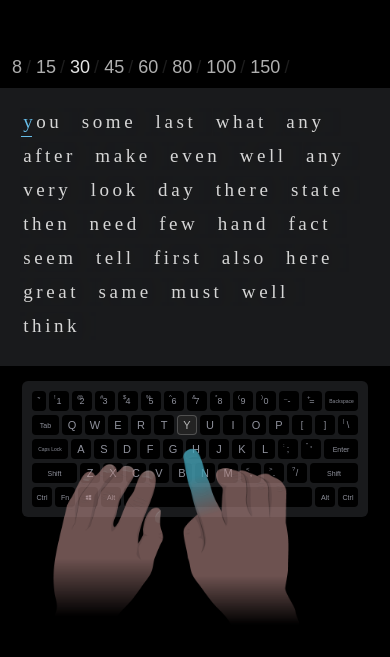
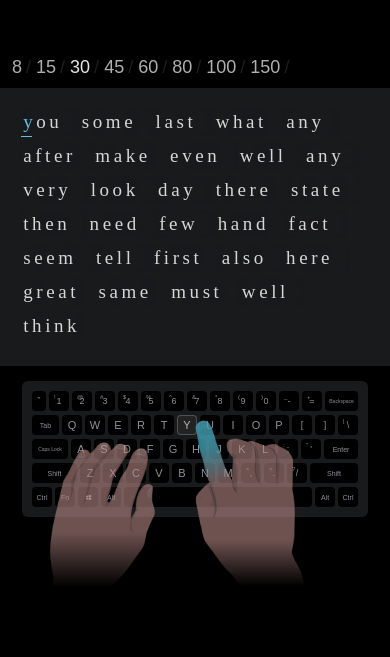
Before and after one commit to suryasarisa99/type, a React (Vite) app: page / in a window 390 px wide. Shown: the part 135-792 px from the top of the page. Built offline with nearby package versions, Linux system fonts and the light colour scheme; a web font is replaced by a local one.

Commit message:
fixed handpositions

```diff
--- a/src/components/KeyBoard.jsx
+++ b/src/components/KeyBoard.jsx
@@ -45,6 +45,7 @@ import leftNum5 from "../images/left-num-row-5.webp";
 import leftNum4 from "../images/left-num-row-4.webp";
 import leftNum3 from "../images/left-num-row-3.webp";
 import leftNum2 from "../images/left-num-row-2.webp";
+import rightNum0 from "../images/right-num-row-0.webp";
 import rightNum1 from "../images/right-num-row-1.webp";
 import rightNum2 from "../images/right-num-row-2.webp";
 import rightNum3 from "../images/right-num-row-3.webp";
@@ -77,13 +78,13 @@ export default function KeyBoard({ currentKey, goSettings }) {
         ...addAttributes(leftNum4, ["#", "3"]),
         ...addAttributes(leftNum3, ["$", "4"]),
         ...addAttributes(leftNum2, ["%", "5"]),
-        ...addAttributes(rightNum1, ["^", "6"]),
-        ...addAttributes(rightNum2, ["&", "7"]),
-        ...addAttributes(rightNum3, ["*", "8"]),
-        ...addAttributes(rightNum4, ["(", "9"]),
-        ...addAttributes(rightNum5, [")", "0"]),
-        ...addAttributes(rightNum6, ["_", "-"]),
-        ...addAttributes(rightNum7, ["+", "="]),
+        ...addAttributes(rightNum0, ["^", "6"]),
+        ...addAttributes(rightNum1, ["&", "7"]),
+        ...addAttributes(rightNum2, ["*", "8"]),
+        ...addAttributes(rightNum3, ["(", "9"]),
+        ...addAttributes(rightNum4, [")", "0"]),
+        ...addAttributes(rightNum5, ["_", "-"]),
+        ...addAttributes(rightNum6, ["+", "="]),
         "Space": spaceHand,
         a: leftHome5, s: leftHome4, d: leftHome3, f: leftHome2, g: leftHome1,
         q: leftTop5, w: leftTop4, e: leftTop3, r: leftTop2, t: leftTop1,
--- a/src/components/kb.scss
+++ b/src/components/kb.scss
@@ -13,6 +13,21 @@
   --shift-heighlight: var(--heighlight);
   --space-heighlight: var(--heighlight);
 }
+.left-hand {
+  bottom: -130px;
+  left: -42px;
+  z-index: 2;
+  position: absolute;
+  width: calc(14 * var(--key-size) / 2 + 85px);
+}
+.right-hand {
+  position: absolute;
+  bottom: -145px;
+  right: -35px;
+
+  z-index: 2;
+  width: calc(14 * var(--key-size) / 2 + 125px);
+}
 
 @media screen and (max-width: 600px) {
   :root {
@@ -24,6 +39,17 @@
     --keyboard-color: var(--background-color);
     --key-color: var(--body-color);
   }
+
+  .left-hand {
+    left: -42px;
+    top: 0;
+    width: calc(14 * var(--key-size) / 2 + 75px);
+  }
+  .right-hand {
+    bottom: -105px;
+    right: -35px;
+    width: calc(14 * var(--key-size) / 2 + 110px);
+  }
 }
 @media screen and (min-width: 601px) and (max-width: 900px) {
   :root {
@@ -34,6 +60,16 @@
     --key-special-font-size: 8px;
     --keyboard-color: var(--background-color);
     --key-color: var(--body-color);
+  }
+  .left-hand {
+    left: -42px;
+    top: 0;
+    width: calc(14 * var(--key-size) / 2 + 75px);
+  }
+  .right-hand {
+    bottom: -120px;
+    right: -35px;
+    width: calc(14 * var(--key-size) / 2 + 115px);
   }
 }
 
@@ -80,21 +116,6 @@
   // background-color: red;
 }
 
-.left-hand {
-  bottom: -130px;
-  left: -42px;
-  z-index: 2;
-  position: absolute;
-  width: calc(14 * var(--key-size) / 2 + 85px);
-}
-.right-hand {
-  position: absolute;
-  bottom: -145px;
-  right: -35px;
-
-  z-index: 2;
-  width: calc(14 * var(--key-size) / 2 + 125px);
-}
 // .left-hand {
 //   position: absolute;
 //   width: calc(20 * var(--key-size) / 2);
```
Also changed, not shown: src/images/right-num-row-0.webp (added).
